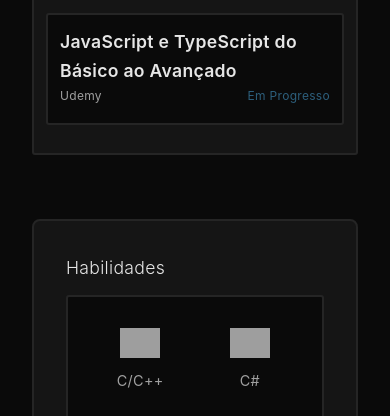
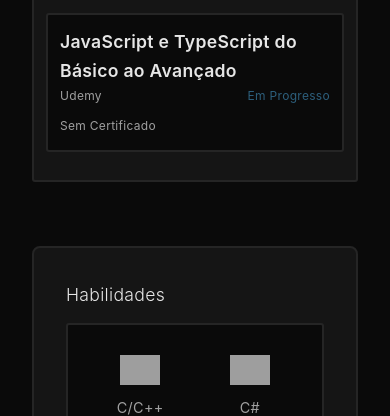
Before and after one commit to plajiw/portfolio, a plain HTML site: page index.html in a window 390 px wide. Shown: the part 1414-1830 px from the top of the page. Drawn offline with Linux system fonts and the light colour scheme; grey boxes are pictures that could not be loaded.

Commit message:
version-01

```diff
--- a/index.html
+++ b/index.html
@@ -95,6 +95,8 @@
                     <p class="sub-section-sub-title">Udemy</p>
                     <p class="sub-section-sub-title" style="color: var(--accent-color);">Em Progresso</p>
                 </div>
+
+                <span class="no-certificate">Sem Certificado</span>
             </section>
 
         </section>
--- a/styles.css
+++ b/styles.css
@@ -168,7 +168,6 @@ body {
     border-radius: 8px;
     border: 2px solid var(--border-color);
     margin-bottom: var(--section-spacing);
-    transition: var(--transition);
 }
 
 .about-section:hover,
@@ -176,6 +175,7 @@ body {
 .courses-section:hover,
 .skills-section:hover {
     border-color: var(--accent-color);
+    transition: var(--transition);
 }
 
 .about-section {
@@ -298,6 +298,15 @@ body {
     color: #E6E6E6;
     border-radius: 3px;
     padding: .25rem .5rem;
+    font-size: 1rem;
+    transition: var(--transition);
+}
+
+.no-certificate
+{
+    text-decoration: none;
+    color: var(--text-secondary);
+    border-radius: 3px;
     font-size: 1rem;
     transition: var(--transition);
 }
@@ -647,6 +656,15 @@ footer {
 
     }
 
+    .no-certificate
+    {
+        text-decoration: none;
+        color: var(--text-secondary);
+        border-radius: 3px;
+        font-size: .75rem;
+        transition: var(--transition);
+    }
+
     /* Texto */
     .text {
         font-size: 0.9rem;
```
